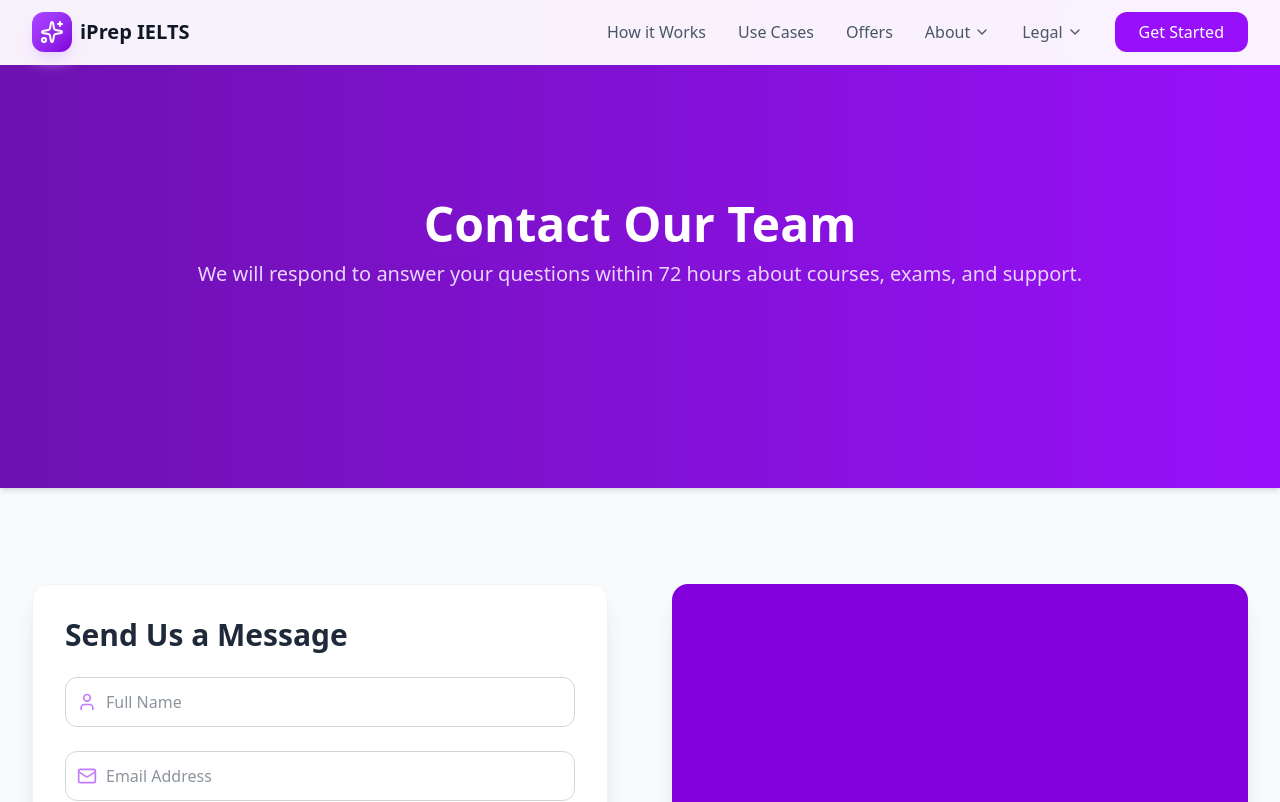
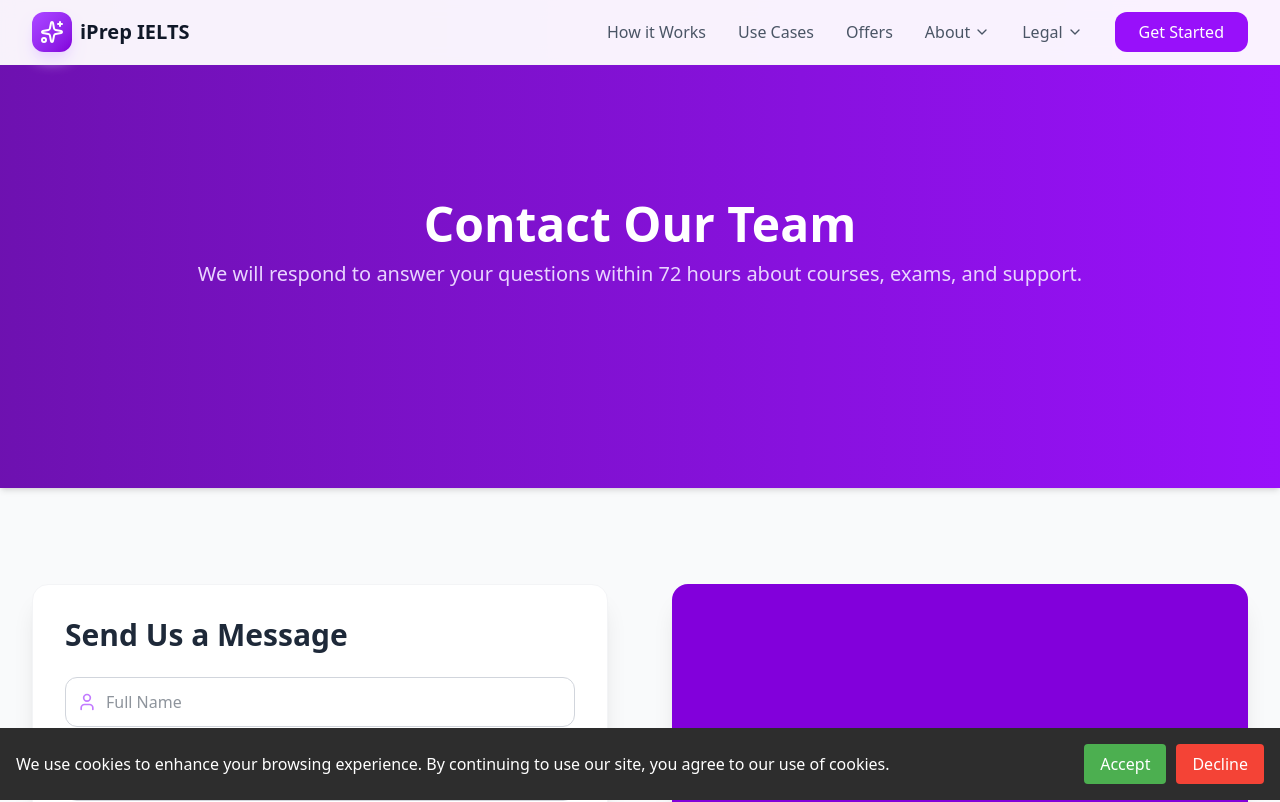
Before and after one commit to DevAbdullahZahid/React_app, a React (Vite) app: page /contactus in a window 1280 px wide. Shown: the top 802 px of the page. Built offline with nearby package versions, Linux system fonts and the light colour scheme.

Commit message:
Cookies Added

```diff
--- a/package.json
+++ b/package.json
@@ -11,6 +11,7 @@
   },
   "dependencies": {
     "@tailwindcss/vite": "^4.1.14",
+    "js-cookie": "^3.0.5",
     "lucide-react": "^0.544.0",
     "react": "^19.1.1",
     "react-dom": "^19.1.1",
--- a/src/App.jsx
+++ /dev/null
@@ -1,72 +0,0 @@
-import React, { useEffect } from 'react';
-import { Routes, Route, Outlet, useLocation } from 'react-router';
-import HomePage from './Pages/HomePage';
-import PrivacyPolicy from './Pages/PrivacyPolicy';
-import TermsOfService from './Pages/TermsOfServices';
-import Footer from './components/Footor';
-import Header from './components/Header';
-
-// --- IMPORT YOUR 7 NEW PAGES ---
-import RefundPolicy from './Pages/RefundPolicy';
-import SupportPage from './Pages/SupportPage';
-import AboutPage from './Pages/AboutPage';
-import HowItWorksPage from './Pages/HowItWorksPage';
-import UseCasesPage from './Pages/UseCasesPage';
-import PartnershipsPage from './Pages/PartnershipsPage';
-import OffersPage from './Pages/OffersPage';
-import ContactUs from './Pages/ContactUS';
-import Disclaimer from './Pages/Disclaimer';
-
-// Layout component to wrap pages with Header and Footer
-const Layout = () => {
-  const location = useLocation();
-
-  useEffect(() => {
-    // Scroll to top or to hash element on route change
-    if (location.hash) {
-      const id = location.hash.replace('#', '');
-      const element = document.getElementById(id);
-      if (element) {
-        element.scrollIntoView({ behavior: 'smooth' });
-      }
-    } else {
-      window.scrollTo(0, 0);
-    }
-  }, [location]);
-
-  return (
-    <div className="bg-white text-gray-800 font-sans antialiased">
-     <Header />
-      <main>
-        <Outlet />
-      </main>
-    <Footer />
-    </div>
-  );
-};
-
-const App = () => {
-  return (
-    <Routes>
-      <Route path="/" element={<Layout />}>
-        {/* Existing Routes */}
-        <Route index element={<HomePage />} />
-        <Route path="privacy-policy" element={<PrivacyPolicy />} />
-        <Route path="terms-of-service" element={<TermsOfService />} />
-
-        {/* --- ADD YOUR NEW ROUTES --- */}
-        <Route path="refund-policy" element={<RefundPolicy />} />
-        <Route path="support" element={<SupportPage />} />
-        <Route path="about" element={<AboutPage />} />
-        <Route path="how-it-works" element={<HowItWorksPage />} />
-        <Route path="use-cases" element={<UseCasesPage />} />
-        <Route path="partnerships" element={<PartnershipsPage />} />
-        <Route path="offers" element={<OffersPage />} />
-        <Route path="contactus" element={<ContactUs />} />
-        <Route path="disclaimer" element={<Disclaimer />} />
-      </Route>
-    </Routes>
-  );
-};
-
-export default App;
--- /dev/null
+++ b/src/App.tsx
@@ -0,0 +1,92 @@
+import React, { useState, useEffect } from 'react';
+import { Routes, Route, Outlet, useLocation } from 'react-router-dom';
+
+// --- IMPORT PAGES & COMPONENTS ---
+// FIXED: Reverting to relative paths (e.g., './Pages/HomePage') and dropping file extensions
+// to let the bundler infer .tsx/ts based on project configuration.
+import HomePage from './Pages/HomePage.tsx';
+import PrivacyPolicy from './Pages/PrivacyPolicy.tsx';
+import TermsOfService from './Pages/TermsOfServices.tsx';
+import Footer from './components/Footor.tsx';
+import Header from './components/Header.tsx';
+import RefundPolicy from './Pages/RefundPolicy.tsx';
+import SupportPage from './Pages/SupportPage.tsx';
+import AboutPage from './Pages/AboutPage.tsx';
+import HowItWorksPage from './Pages/HowItWorksPage.tsx';
+import UseCasesPage from './Pages/UseCasesPage.tsx';
+import PartnershipsPage from './Pages/PartnershipsPage.tsx';
+import OffersPage from './Pages/OffersPage.tsx';
+import ContactUs from './Pages/ContactUS.tsx';
+import Disclaimer from './Pages/Disclaimer.tsx';
+import CookieConsentBanner from './components/CookieConsentBanner';
+
+
+
+// Define a type for the possible consent states (for clarity, kept as comment/jsdoc)
+/* @typedef {'pending' | 'accepted' | 'declined'} ConsentStatus */
+
+// Layout component to wrap pages with Header and Footer
+// --- LAYOUT ---
+const Layout = () => {
+  const location = useLocation();
+
+  useEffect(() => {
+    if (location.hash) {
+      const id = location.hash.replace('#', '');
+      const element = document.getElementById(id);
+      if (element) {
+        element.scrollIntoView({ behavior: 'smooth' });
+      }
+    } else {
+      window.scrollTo(0, 0);
+    }
+  }, [location]);
+
+  return (
+    <div className="bg-white text-gray-800 font-sans antialiased">
+      <Header />
+      <main>
+        <Outlet />
+      </main>
+      <Footer />
+    </div>
+  );
+};
+
+// --- APP COMPONENT ---
+const App = () => {
+  const [consentStatus, setConsentStatus] = useState<'pending' | 'accepted' | 'declined'>('pending');
+
+  const handleConsentDecision = (status: 'accepted' | 'declined') => {
+    setConsentStatus(status);
+  };
+
+  return (
+    <div className="min-h-screen bg-gray-50 font-sans">
+      {/* --- COOKIE CONSENT --- */}
+      {consentStatus === 'pending' && (
+        <CookieConsentBanner onConsentDecision={handleConsentDecision} />
+      )}
+
+      {/* --- ROUTES --- */}
+      <Routes>
+        <Route path="/" element={<Layout />}>
+          <Route index element={<HomePage />} />
+          <Route path="privacy-policy" element={<PrivacyPolicy />} />
+          <Route path="terms-of-service" element={<TermsOfService />} />
+          <Route path="refund-policy" element={<RefundPolicy />} />
+          <Route path="support" element={<SupportPage />} />
+          <Route path="about" element={<AboutPage />} />
+          <Route path="how-it-works" element={<HowItWorksPage />} />
+          <Route path="use-cases" element={<UseCasesPage />} />
+          <Route path="partnerships" element={<PartnershipsPage />} />
+          <Route path="offers" element={<OffersPage />} />
+          <Route path="contactus" element={<ContactUs />} />
+          <Route path="disclaimer" element={<Disclaimer />} />
+        </Route>
+      </Routes>
+    </div>
+  );
+};
+
+export default App;
--- a/src/Pages/ContactUS.tsx
+++ b/src/Pages/ContactUS.tsx
@@ -85,7 +85,7 @@ const ContactForm = () => {
           />
         </div>
       <div className="relative">
-          <label htmlFor="phone" className="sr-only">Phone Number</label>
+          <label htmlFor="phone" className="sr-only">Pin</label>
           <div className="absolute inset-y-0 left-0 flex items-center pl-3">
             <Phone className="w-5 h-5 text-purple-400" />
           </div>
@@ -95,7 +95,7 @@ const ContactForm = () => {
             name="phone"
             value={formData.phone}
             onChange={handleChange}
-            placeholder="Phone Number"
+            placeholder="Pin"
             required
             className="w-full pl-10 pr-4 py-3 border border-gray-300 rounded-xl focus:ring-2 focus:ring-purple-500 focus:border-purple-500 transition-colors"
             disabled={isSubmitting}
--- a/src/Pages/HomePage.tsx
+++ b/src/Pages/HomePage.tsx
@@ -495,14 +495,14 @@ function HomePage() {
         </div>
       </section>
       <section className="px-4 sm:px-6 lg:px-8 bg-gradient-to-br from-gray-10 to-purple-20 ">
-        <div className="flex justify-center gap-10 relative max-w-7xl mx-auto z-20 -mt-24 ">
+        <div className="flex justify-center gap-10 relative max-w-8xl mx-auto z-28 -mt-28 ">
             {appScreens.map((screen, index) => (
               <button
                 key={screen.title}
                 onClick={() => handleDotClick(index)}
                 aria-current={currentSlide === index ? 'true' : 'false'}
                 aria-label={`Show ${screen.title} screen`}
-                className={`px-6 py-3 rounded-full transition-all duration-500 cursor-pointer ${
+                className={`px-12 py-3 rounded-full transition-all duration-500 cursor-pointer ${
                   currentSlide === index
                     ? 'bg-purple-600 text-white shadow-lg scale-110'
                     : 'bg-gray-100 text-gray-600 hover:bg-gray-200'
@@ -529,9 +529,9 @@ function HomePage() {
         </div>
       </section>
       {/* Stats Section */}
-      <section className="pt-16 pb-16 px-4 sm:px-6 lg:px-8 bg-gradient-to-br from-gray-50 to-purple-100 " >
+      <section className="pt-20 pb-20 px-100 sm:px-6 lg:px-8 bg-gradient-to-br from-gray-50 to-purple-100 " >
         <div className="max-w-7xl mx-auto ">
-          <div className="grid grid-cols-2 md:grid-cols-4 gap-8">
+          <div className="grid grid-cols-4 md:grid-cols-4 gap-28">
             {[
               { value: '50K+', label: '' },
               { value: '8.0', label: 'Average Band Score' },
--- /dev/null
+++ b/src/components/CookieConsentBanner.css
@@ -0,0 +1,31 @@
+.cookie-banner {
+  position: fixed;
+  bottom: 0;
+  left: 0;
+  width: 100%;
+  background: #2d2d2d;
+  color: white;
+  padding: 1rem;
+  display: flex;
+  justify-content: space-between;
+  align-items: center;
+  z-index: 999;
+}
+
+.cookie-banner button {
+  margin-left: 10px;
+  padding: 0.5rem 1rem;
+  border: none;
+  border-radius: 4px;
+  cursor: pointer;
+}
+
+.cookie-banner button:first-child {
+  background-color: #4caf50;
+  color: white;
+}
+
+.cookie-banner button:last-child {
+  background-color: #f44336;
+  color: white;
+}
--- /dev/null
+++ b/src/components/CookieConsentBanner.tsx
@@ -0,0 +1,40 @@
+import React, { useEffect, useState } from 'react';
+import { setCookie, getCookie } from '../utils/cookieUtils';
+import './CookieConsentBanner.css'; // optional styling file
+
+const CookieConsentBanner: React.FC = () => {
+  const [visible, setVisible] = useState(false);
+
+  useEffect(() => {
+    const consent = getCookie('user_cookie_consent');
+    if (!consent) {
+      setVisible(true);
+    }
+  }, []);
+
+  const handleAccept = () => {
+    setCookie('user_cookie_consent', 'true', 365);
+    setVisible(false);
+  };
+
+  const handleDecline = () => {
+    setCookie('user_cookie_consent', 'false', 365);
+    setVisible(false);
+  };
+
+  if (!visible) return null;
+
+  return (
+    <div className="cookie-banner">
+      <p>
+        We use cookies to enhance your browsing experience. By continuing to use our site, you agree to our use of cookies.
+      </p>
+      <div className="actions">
+        <button onClick={handleAccept}>Accept</button>
+        <button onClick={handleDecline}>Decline</button>
+      </div>
+    </div>
+  );
+};
+
+export default CookieConsentBanner;
--- /dev/null
+++ b/src/utils/cookieUtils.ts
@@ -0,0 +1,13 @@
+import Cookies from 'js-cookie';
+
+export const setCookie = (name: string, value: string, days: number) => {
+  Cookies.set(name, value, { expires: days, path: '/' });
+};
+
+export const getCookie = (name: string): string | undefined => {
+  return Cookies.get(name);
+};
+
+export const removeCookie = (name: string) => {
+  Cookies.remove(name, { path: '/' });
+};
```
Also changed, not shown: 1 other file (tests, documents, lock files or other folders).
